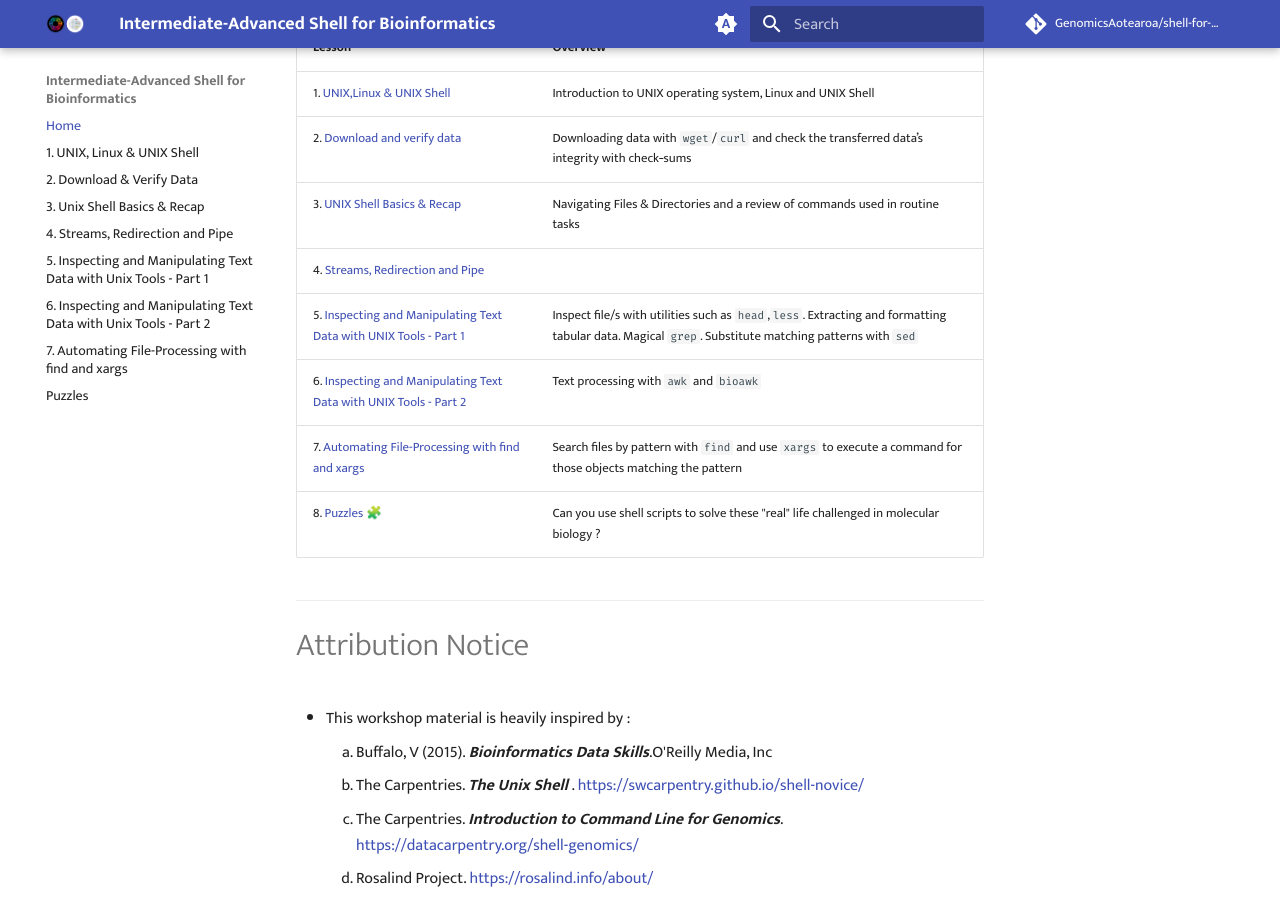
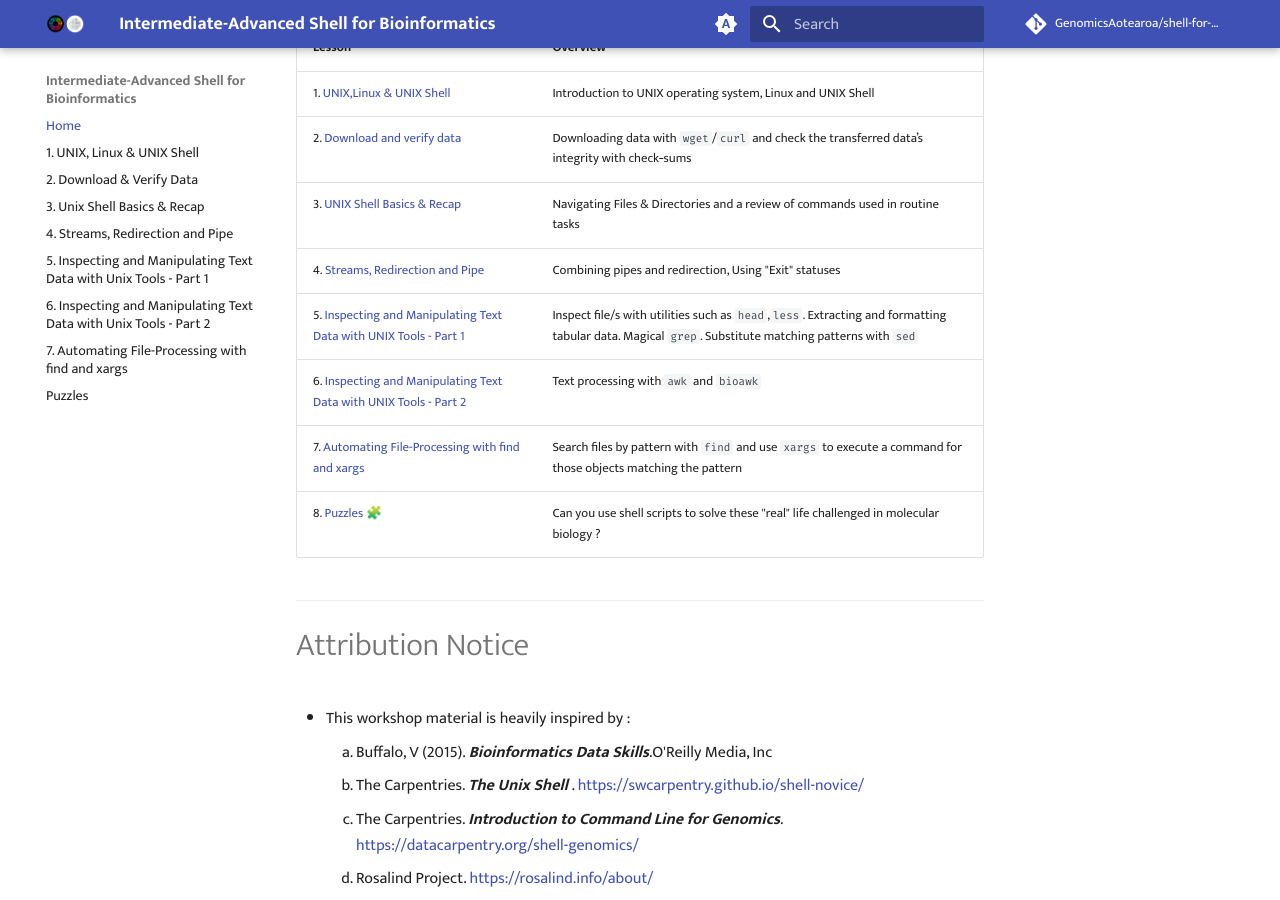
Before and after one commit to GenomicsAotearoa/shell-for-bioinformatics, an MkDocs documentation site: the page built from docs/index.md, in a window 1280 px wide and 900 px high, scrolled down 542 px. Built offline with MkDocs 1.6.1 and Material for MkDocs 9.7.7, drawn with Linux system fonts in a browser that asks for light colours; emoji names are drawn with the system emoji font; comment, search, counter and statistics services are not loaded; the version menu is left out.

Commit message:
edit index page

```diff
--- a/docs/index.md
+++ b/docs/index.md
@@ -15,7 +15,7 @@
 |1. [UNIX,Linux & UNIX Shell](./0_introduction.md)|Introduction to UNIX operating system, Linux and UNIX Shell|
 |2. [Download and verify data](./1_download_data.md)| Downloading data with `wget`/`curl` and check the transferred data’s integrity with check‐sums|
 |3. [UNIX Shell Basics & Recap](./2_unixshellbasics.md)|Navigating Files & Directories and a review of  commands used in routine tasks|
-|4. [Streams, Redirection and Pipe](./3_streams_red_pipe.md)||
+|4. [Streams, Redirection and Pipe](./3_streams_red_pipe.md)|Combining pipes and redirection, Using "Exit" statuses|
 |5. [Inspecting and Manipulating Text Data with UNIX Tools - Part 1](./4_inspectmanipluate.md)| Inspect file/s with utilities such as `head`,`less`. Extracting and formatting tabular data. Magical `grep`. Substitute matching patterns with `sed`|
 |6. [Inspecting and Manipulating Text Data with UNIX Tools - Part 2](./5_inspectmanipulate2.md)| Text processing with `awk` and `bioawk`|
 |7. [Automating File-Processing with find and xargs](./6_automate_fileprocessing_find_xargs.md)| Search files by pattern with `find` and use `xargs` to execute a command for those objects matching the pattern|
```
Also changed, not shown: other parts of docs/index.md (+1 -1 lines).
